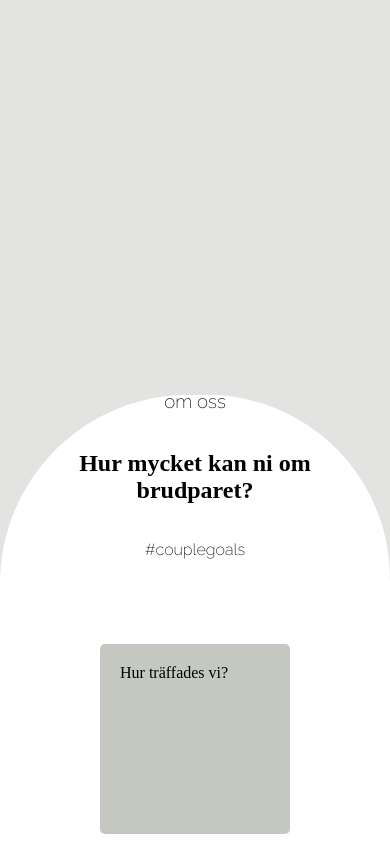
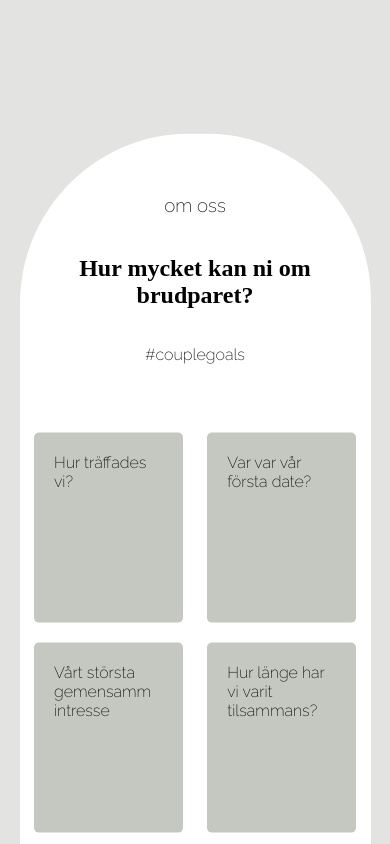
Before and after one commit to ekihlberg/wd-site, a React (Vite) app: page / in a window 390 px wide. Shown: the part 1920-2764 px from the top of the page. Built offline with nearby package versions, Linux system fonts and the light colour scheme; a web font is replaced by a local one.

Commit message:
small tweaks and autoprefix

```diff
--- a/package.json
+++ b/package.json
@@ -20,10 +20,12 @@
     "@types/react": "^18.2.43",
     "@types/react-dom": "^18.2.17",
     "@vitejs/plugin-react": "^4.2.1",
+    "autoprefixer": "^10.4.17",
     "eslint": "^8.55.0",
     "eslint-plugin-react": "^7.33.2",
     "eslint-plugin-react-hooks": "^4.6.0",
     "eslint-plugin-react-refresh": "^0.4.5",
+    "postcss": "^8.4.35",
     "sass": "^1.69.7",
     "vite": "^5.0.8"
   }
--- /dev/null
+++ b/postcss.config.js
@@ -0,0 +1,8 @@
+import autoprefixer from 'autoprefixer';
+
+export default {
+  plugins: [
+    autoprefixer
+
+  ]
+};
--- a/src/QuestionBox.scss
+++ b/src/QuestionBox.scss
@@ -1,4 +1,9 @@
 // QuestionBox.scss
+$raleway-font: 'Raleway', sans-serif;
+
+h3, h4, p, a, div{
+  font-family: $raleway-font;
+}
 .questions-container{
     display: flex;
     flex-wrap: wrap;
@@ -17,6 +22,10 @@
     background-color: #C5C8C0;
     min-height: 150px;
     border-radius: 5px;
+   &:hover{
+    background-color: #2B3835;
+    color: #FFF;
+   }
 
     .answer {
       max-height: 0;
@@ -69,3 +78,40 @@
         height: auto;
     }
   }
+
+  @media screen and (max-width: 790px) {
+    .funfacts_container {
+      width: 90vw;
+      height: auto;
+  }
+  .questions-container {
+
+    transform: translateY(- 10vh);
+  }
+  }
+
+  @media screen and (max-width: 470px) {
+    .funfacts_container {
+      width: 90vw;
+      height: auto;
+      margin-top: 3vh;
+
+      .section_text {
+        transform: translateY(-15vh);
+    }
+
+.question-box {
+    width: 31%;
+    max-width: none;
+}
+  }
+  .questions-container {
+
+    transform: translateY(-10vh);
+  }
+
+  .section_img {
+    padding: 50vw 10vw 15vw;
+
+}
+  }
--- a/src/funfacts.jsx
+++ b/src/funfacts.jsx
@@ -4,10 +4,10 @@ import QuestionBox from './QuestionBox';
 const questionsAndAnswers = [
     { question: "Hur träffades vi?", answer: "2018 matchade vi på Datingappen Vissla, efter att den strulat ett antal gånger frågade Emma äntligen ut Tobbe i Juli 2019 " },
     { question: "Var var vår första date?", answer: "Vår första date att vi skulle ta en öl på Bar himmel på göta platsen, en öl blev till ett gäng och vi satt kavr till stängning" },
-    { question: "Vårt största gemensamm intresse", answer: "vi har båda ett sorrt intresse för Mat, Äta mat, laga mat och Bjuda folk på mat" },
+    { question: "Vårt största gemensamm intresse", answer: "Vi har båda ett stort intresse för Mat, Äta mat, laga mat och Bjuda folk på mat" },
     { question: "Hur länge har vi varit tilsammans?", answer: "Vi räknar att vi blev tillsamns den 17 November så vid bröllopet har vi varit tilsammans nästan 5 år" },
     { question: "Vår favoriträtt att laga tillsammans?", answer: "En rätt vi gärna bjuder på är Bao buns med långbakad fläsksida " },
-     { question: "Vår favoriträtt att laga tillsammans?", answer: "En rätt vi gärna bjuder på är Bao buns med långbakad fläsksida " },
+    { question: "Vår favoriträtt att laga tillsammans?", answer: "En rätt vi gärna bjuder på är Bao buns med långbakad fläsksida " },
 ];
 
 
```
Also changed, not shown: src/App.scss (line endings or trailing spaces).
